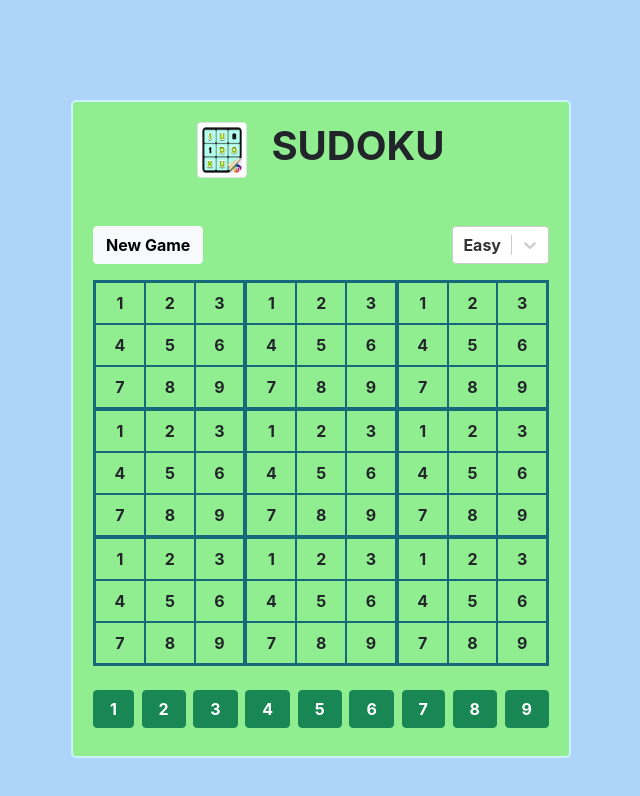
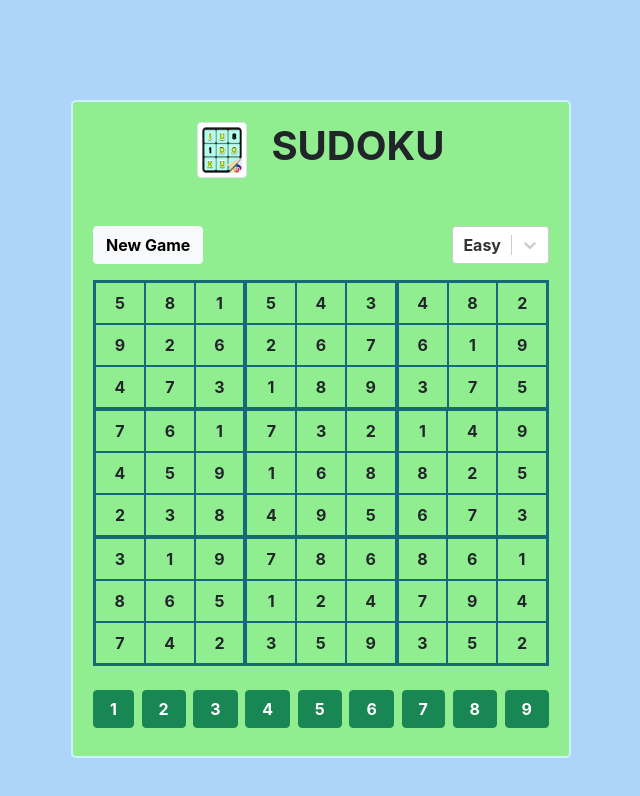
Before and after one commit to yumao823/sudoku, a React (Create React App) app: page / in a window 1280 px wide. Shown: the top 796 px of the page, without its empty margins (319-959 px from the left). Built offline with nearby package versions, Linux system fonts and the light colour scheme; no server answers.

Commit message:
feat: add random generation func

```diff
--- a/package.json
+++ b/package.json
@@ -7,6 +7,7 @@
     "@testing-library/react": "^11.1.0",
     "@testing-library/user-event": "^12.1.10",
     "bootstrap": "^5.1.3",
+    "ramda": "^0.27.1",
     "react": "^17.0.2",
     "react-bootstrap": "^2.0.2",
     "react-dom": "^17.0.2",
--- a/src/Components/Game.js
+++ b/src/Components/Game.js
@@ -1,13 +1,40 @@
-import React from 'react'
+import React, { useEffect, useState } from 'react'
+import { clone } from 'ramda'
 import Options from './Options'
 import Grid from './Grid'
 import NumPad from './NumPad'
 
+const initialgridoptions = [
+  [1, 2, 3, 4, 5, 6, 7, 8, 9],
+  [1, 2, 3, 4, 5, 6, 7, 8, 9],
+  [1, 2, 3, 4, 5, 6, 7, 8, 9],
+  [1, 2, 3, 4, 5, 6, 7, 8, 9],
+  [1, 2, 3, 4, 5, 6, 7, 8, 9],
+  [1, 2, 3, 4, 5, 6, 7, 8, 9],
+  [1, 2, 3, 4, 5, 6, 7, 8, 9],
+  [1, 2, 3, 4, 5, 6, 7, 8, 9],
+  [1, 2, 3, 4, 5, 6, 7, 8, 9],
+]
+
 const Game = () => {
+  const [grids, setGrids] = useState(initialgridoptions)
+
+  const handleNew = () => {
+    let temp = clone(grids)
+    temp.map(grid => {
+      grid.sort(() => Math.random() - 0.5)
+    })
+    setGrids(temp)
+  }
+
+  useEffect(() => {
+    handleNew()
+  }, [])
+
   return (
     <div className="w-100">
-      <Options />
-      <Grid />
+      <Options onNew={handleNew} />
+      <Grid grids={grids} />
       <NumPad />
     </div>
   )
--- a/src/Components/Grid.js
+++ b/src/Components/Grid.js
@@ -1,16 +1,4 @@
 import React, { useState } from 'react'
-
-const initialgridoptions = [
-  [1, 2, 3, 4, 5, 6, 7, 8, 9],
-  [1, 2, 3, 4, 5, 6, 7, 8, 9],
-  [1, 2, 3, 4, 5, 6, 7, 8, 9],
-  [1, 2, 3, 4, 5, 6, 7, 8, 9],
-  [1, 2, 3, 4, 5, 6, 7, 8, 9],
-  [1, 2, 3, 4, 5, 6, 7, 8, 9],
-  [1, 2, 3, 4, 5, 6, 7, 8, 9],
-  [1, 2, 3, 4, 5, 6, 7, 8, 9],
-  [1, 2, 3, 4, 5, 6, 7, 8, 9],
-]
 
 const GridItem = ({ grid, index }) => {
   const handleGridItem = idx => {
@@ -30,12 +18,10 @@ const GridItem = ({ grid, index }) => {
   )
 }
 
-const Grid = () => {
-  const [gridOptions, setGridOptions] = useState(initialgridoptions)
-
+const Grid = ({grids}) => {
   return (
     <div className="grid_container mb-3">
-      {gridOptions.map((grid, index) => (
+      {grids.map((grid, index) => (
         <GridItem key={`gi-${index}`} grid={grid} index={index} />
       ))}
     </div>
--- a/src/Components/Options.js
+++ b/src/Components/Options.js
@@ -8,12 +8,12 @@ const levels = [
   { value: 'hard', label: 'Hard' },
 ]
 
-const Options = () => {
+const Options = ({ onNew }) => {
   const [level, setLevel] = useState(levels[0])
 
   return (
     <div className="d-flex justify-content-between mb-3">
-      <Button className="fw-bold" variant="light">New Game</Button>
+      <Button className="fw-bold" variant="light" onClick={onNew}>New Game</Button>
       <Select value={level} options={levels} onChange={e => setLevel(e)} />
     </div>
   )
```
